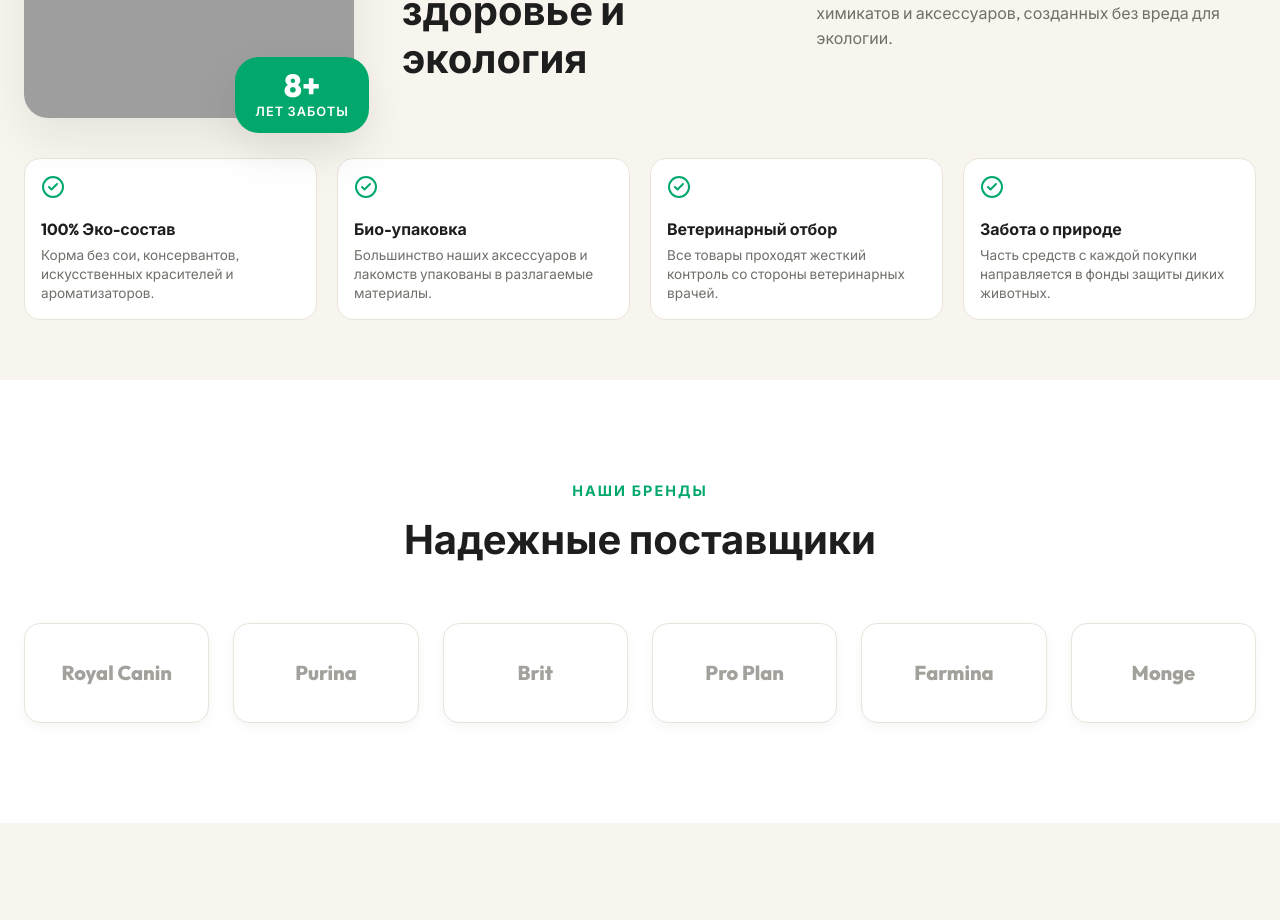
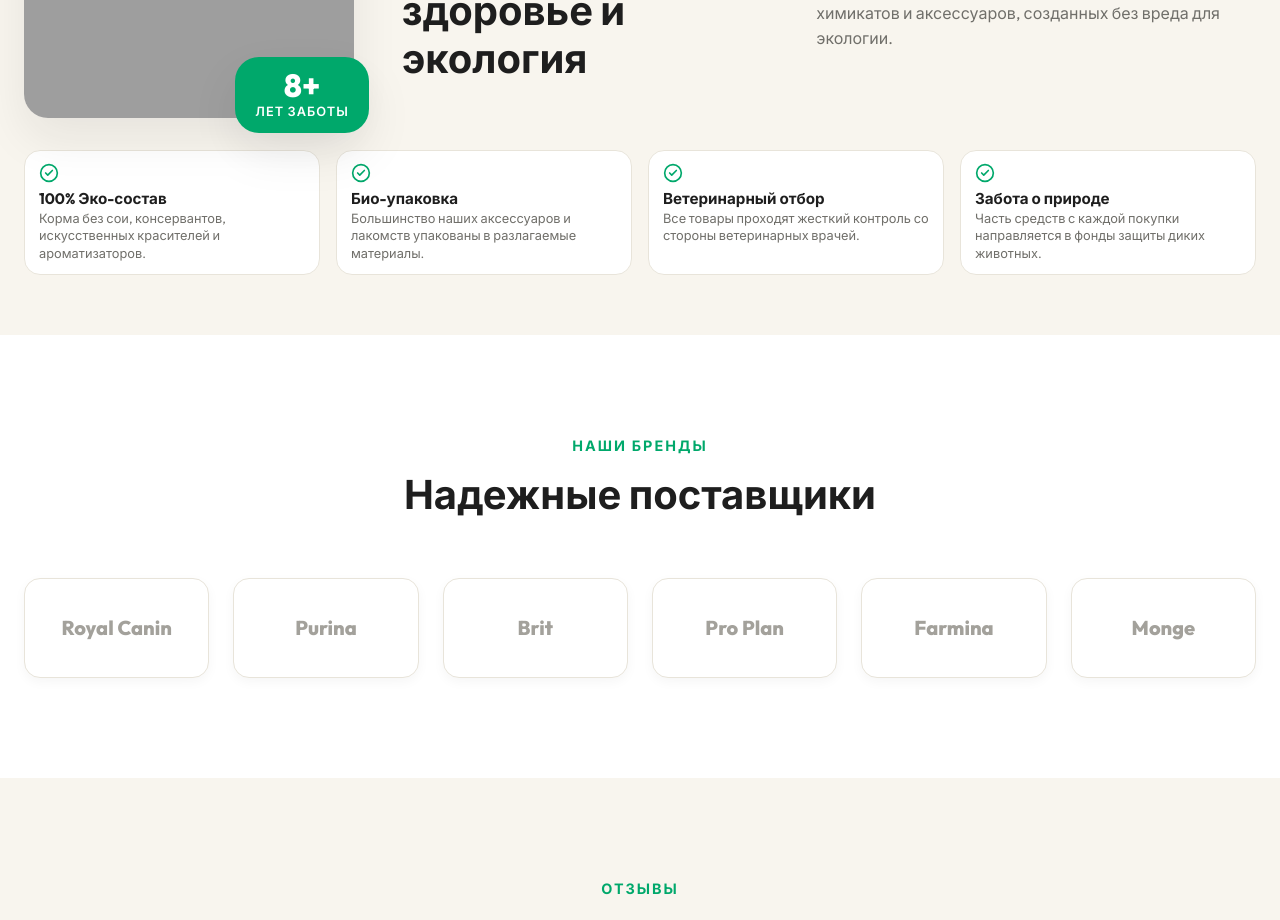
Before and after one commit to hrdirector1dodo-hub/ZOOMAGAZ, a React (Vite) app: page / in a window 1280 px wide. Shown: the part 1002-1922 px from the top of the page. Built offline with nearby package versions, Linux system fonts and the light colour scheme; grey boxes are pictures that could not be loaded.

Commit message:
Улучшено отображение блока преимуществ

```diff
--- a/src/pages/Home/index.jsx
+++ b/src/pages/Home/index.jsx
@@ -105,22 +105,22 @@
 
           <div className={styles.advantagesList}>
             <div className={styles.advantageCard}>
-              <CheckCircle2 size={24} className={styles.advantageIcon} />
+              <CheckCircle2 size={20} className={styles.advantageIcon} />
               <h3 className={styles.advantageTitle}>100% Эко-состав</h3>
               <p className={styles.advantageText}>Корма без сои, консервантов, искусственных красителей и ароматизаторов.</p>
             </div>
             <div className={styles.advantageCard}>
-              <CheckCircle2 size={24} className={styles.advantageIcon} />
+              <CheckCircle2 size={20} className={styles.advantageIcon} />
               <h3 className={styles.advantageTitle}>Био-упаковка</h3>
               <p className={styles.advantageText}>Большинство наших аксессуаров и лакомств упакованы в разлагаемые материалы.</p>
             </div>
             <div className={styles.advantageCard}>
-              <CheckCircle2 size={24} className={styles.advantageIcon} />
+              <CheckCircle2 size={20} className={styles.advantageIcon} />
               <h3 className={styles.advantageTitle}>Ветеринарный отбор</h3>
               <p className={styles.advantageText}>Все товары проходят жесткий контроль со стороны ветеринарных врачей.</p>
             </div>
             <div className={styles.advantageCard}>
-              <CheckCircle2 size={24} className={styles.advantageIcon} />
+              <CheckCircle2 size={20} className={styles.advantageIcon} />
               <h3 className={styles.advantageTitle}>Забота о природе</h3>
               <p className={styles.advantageText}>Часть средств с каждой покупки направляется в фонды защиты диких животных.</p>
             </div>
--- a/src/pages/Home/index.module.css
+++ b/src/pages/Home/index.module.css
@@ -179,39 +179,47 @@
 .advantagesList {
   display: grid;
   grid-template-columns: repeat(4, 1fr);
-  gap: 20px;
-  margin-top: 40px;
+  gap: 16px;
+  margin-top: 32px;
+  align-items: stretch;
 }
 
 .advantageCard {
   background-color: var(--color-white);
   border: 1px solid var(--color-border);
-  padding: 16px;
+  padding: 12px 14px;
   border-radius: var(--radius-md);
   transition: var(--transition-smooth);
+  display: flex;
+  flex-direction: column;
+  justify-content: flex-start;
 }
 
 .advantageCard:hover {
   border-color: var(--color-primary-jade);
   box-shadow: var(--shadow-sm);
-  transform: translateY(-4px);
+  transform: translateY(-2px);
 }
 
 .advantageIcon {
   color: var(--color-primary-jade);
-  margin-bottom: 10px;
+  margin-bottom: 6px;
+  width: 20px;
+  height: 20px;
+  flex-shrink: 0;
 }
 
 .advantageTitle {
-  font-size: 1rem;
+  font-size: 0.95rem;
   font-weight: 700;
-  margin-bottom: 4px;
+  margin-bottom: 2px;
+  line-height: 1.25;
 }
 
 .advantageText {
-  font-size: 0.85rem;
+  font-size: 0.8rem;
   color: var(--color-text-light);
-  line-height: 1.4;
+  line-height: 1.35;
 }
 
 /* Suppliers Section */
@@ -655,8 +663,8 @@
 
   .advantagesList {
     grid-template-columns: repeat(2, 1fr);
-    gap: 16px;
-    margin-top: 30px;
+    gap: 12px;
+    margin-top: 20px;
   }
 
   .contactsGrid {
```
